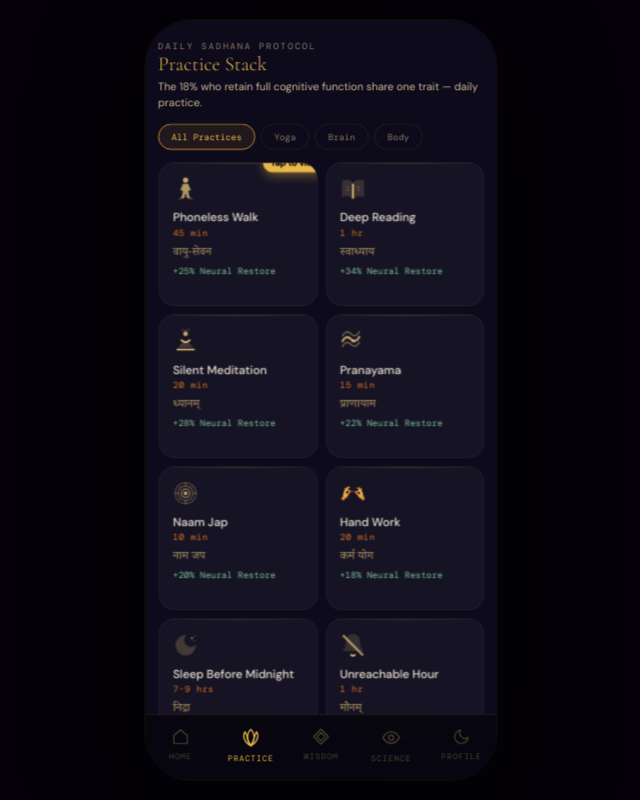
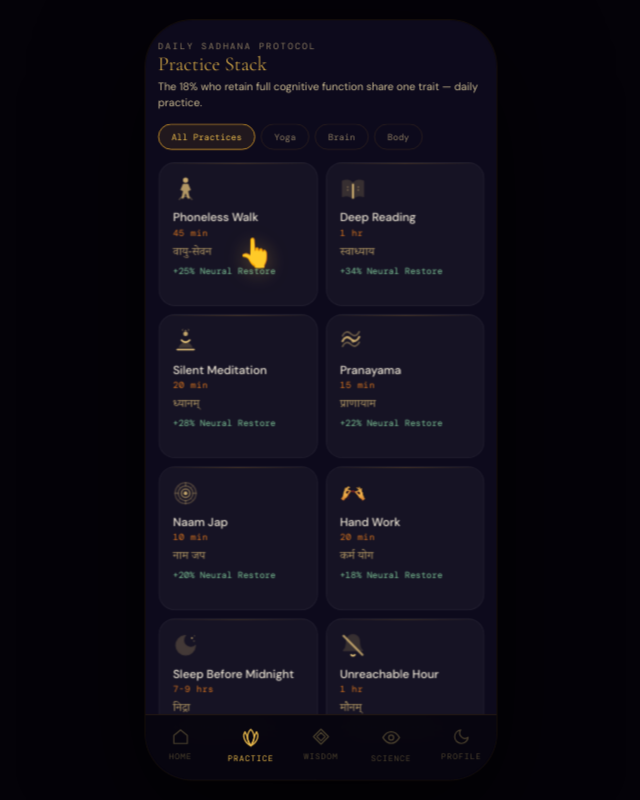
Before and after one commit to tejastarun007/Antahkarana-Cure-to-Brain-Rot, a Next.js app: page /practice in a window 1280 px wide. Shown: the whole page, without its empty margins (319-959 px from the left). Built offline with nearby package versions, Linux system fonts and the light colour scheme.

Commit message:
fix(ui): hydration error and updated practice hint icon - Added mounted state to prevent hydration mismatch when reading persisted hint state - Replaced 'Tap to view' text badge with a bouncing pointing hand symbol 👆 centered over the card

```diff
--- a/src/app/(app)/practice/page.tsx
+++ b/src/app/(app)/practice/page.tsx
@@ -1,7 +1,7 @@
 'use client';
 import { useStore } from '@/store/useStore';
 import { HABITS, TIMER_SESSIONS, TIMER_PHASES } from '@/data/content';
-import { useMemo, useState, useRef } from 'react';
+import { useMemo, useState, useRef, useEffect } from 'react';
 import Link from 'next/link';
 import { TopBar } from '@/components/TopBar';
 import { playBell } from '@/lib/audio';
@@ -9,6 +9,11 @@ import { playBell } from '@/lib/audio';
 export default function Practice() {
   const store = useStore();
   const [activePracTab, setActivePracTab] = useState('all');
+  const [mounted, setMounted] = useState(false);
+
+  useEffect(() => {
+    setMounted(true);
+  }, []);
 
   const [notifMsg, setNotifMsg] = useState('');
   const [notifShow, setNotifShow] = useState(false);
@@ -135,18 +140,17 @@ export default function Practice() {
         <div className="hab-grid-full">
           {HABITS.filter(h => activePracTab === 'all' || h.cat === activePracTab).map((h, i) => {
             const isDone = store.done.includes(h.id);
-            const showHint = i === 0 && !store.hasSeenHabitHint;
+            const showHint = mounted && i === 0 && !store.hasSeenHabitHint;
 
             return (
               <div className={`hc ${isDone ? 'done' : ''}`} key={h.id} onClick={() => handleHabClick(h)} style={{position: 'relative'}}>
                 {showHint && (
                   <div style={{
-                    position: 'absolute', top: '-10px', right: '-10px', background: 'var(--gold2)',
-                    color: '#000', fontSize: '10px', padding: '4px 8px', borderRadius: '12px',
-                    fontWeight: 600, boxShadow: '0 4px 12px rgba(232, 184, 75, 0.4)',
-                    animation: 'bounce 2s infinite', zIndex: 10, pointerEvents: 'none'
+                    position: 'absolute', top: '50%', left: '50%', transform: 'translate(-50%, -50%)',
+                    fontSize: '32px', animation: 'bounce 2s infinite', zIndex: 10, pointerEvents: 'none',
+                    filter: 'drop-shadow(0 4px 12px rgba(232, 184, 75, 0.4))'
                   }}>
-                    Tap to view
+                    👆
                   </div>
                 )}
                 <div className="hi" dangerouslySetInnerHTML={{__html: h.icon}}></div>
```
Also changed, not shown: public/sw.js.
